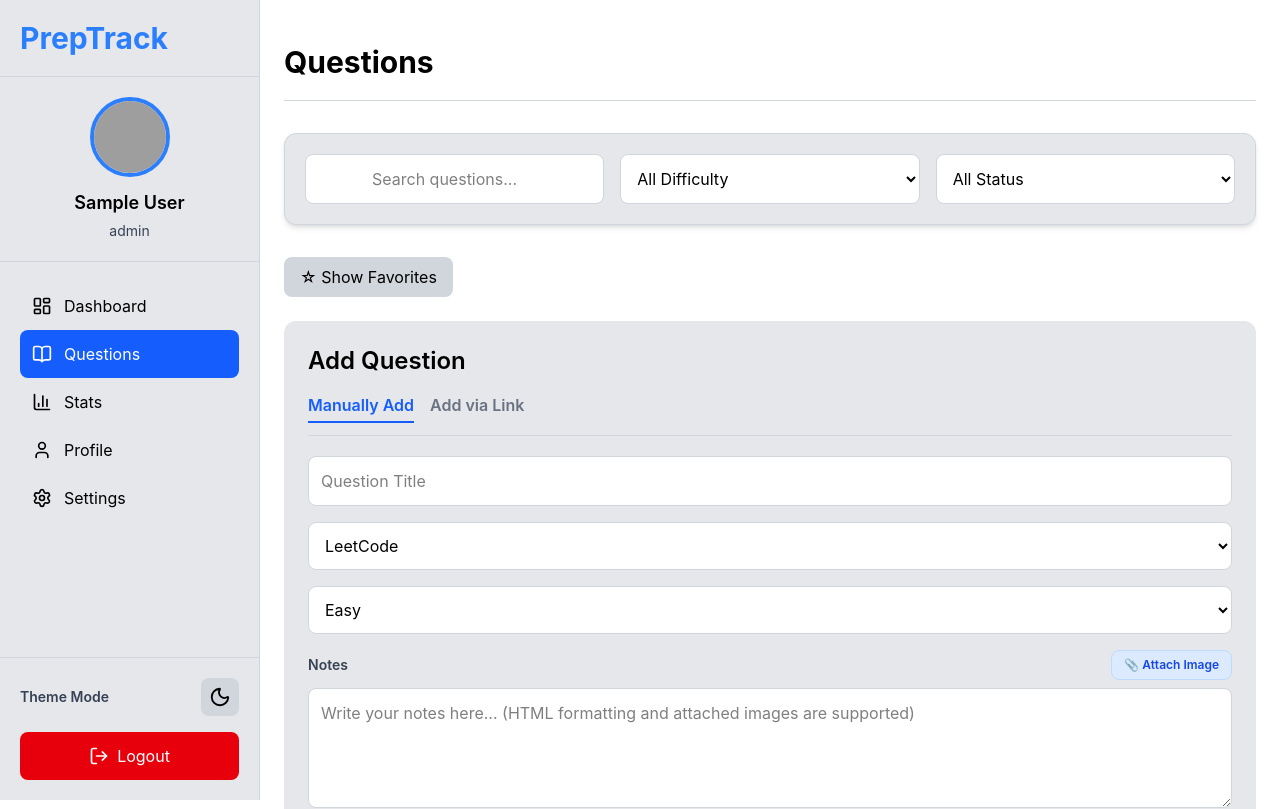
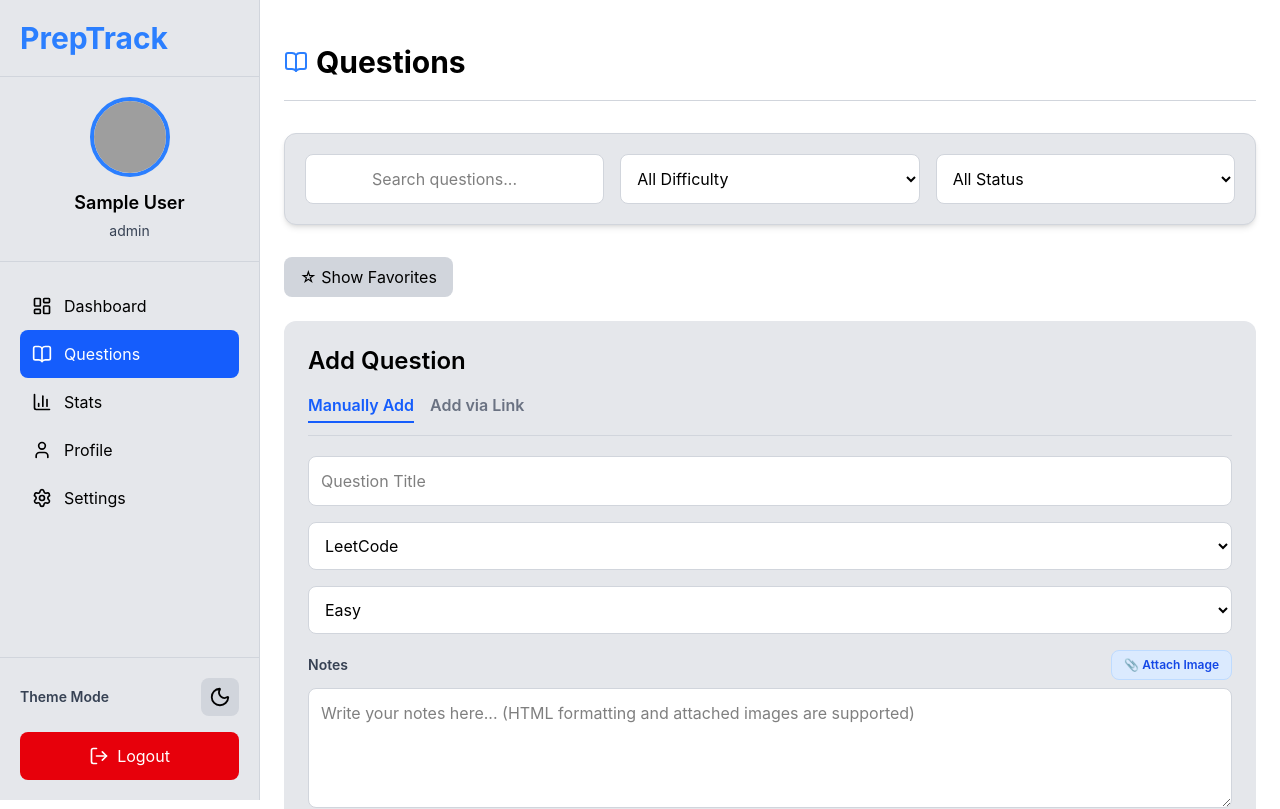
Before and after one commit to nitishkpathak/PrepTrack, a React (Vite) app in the folder client/: page /questions in a window 1280 px wide. Shown: the top 809 px of the page. Built offline with nearby package versions, Linux system fonts and the light colour scheme; no server answers; sample sign-in values are in the browser's storage; grey boxes are pictures that could not be loaded.

Commit message:
design: add lucide-react icons in the headers of Dashboard, Questions, and Stats pages

```diff
--- a/client/src/pages/Dashboard.jsx
+++ b/client/src/pages/Dashboard.jsx
@@ -1,6 +1,6 @@
 import {useEffect, useState, useMemo} from "react";
 import {useNavigate,} from "react-router-dom";
-import {Menu,} from "lucide-react";
+import {Menu, LayoutDashboard} from "lucide-react";
 import toast from "react-hot-toast";
 
 import Sidebar from "../components/Sidebar";
@@ -591,8 +591,12 @@ const handleFavorite =
 
                   text-black
                   dark:text-white
+                  flex
+                  items-center
+                  gap-2
                 "
               >
+                <LayoutDashboard size={24} className="text-blue-500" />
                 PrepTrack Dashboard
               </h1>
 
--- a/client/src/pages/Questions.jsx
+++ b/client/src/pages/Questions.jsx
@@ -1,5 +1,5 @@
 import { useEffect, useState, useMemo } from "react";
-import { Menu } from "lucide-react";
+import { Menu, BookOpen } from "lucide-react";
 import toast from "react-hot-toast";
 
 import Sidebar from "../components/Sidebar";
@@ -374,8 +374,12 @@ function Questions() {
                 font-bold
                 text-black
                 dark:text-white
+                flex
+                items-center
+                gap-2
               "
             >
+              <BookOpen size={24} className="text-blue-500" />
               Questions
             </h1>
           </div>
--- a/client/src/pages/Stats.jsx
+++ b/client/src/pages/Stats.jsx
@@ -1,5 +1,5 @@
 import { useEffect, useState } from "react";
-import { Menu } from "lucide-react";
+import { Menu, BarChart3 } from "lucide-react";
 
 import Sidebar from "../components/Sidebar";
 import StatsCards from "../components/StatsCards";
@@ -134,11 +134,13 @@ function Stats() {
 
                   text-black
                   dark:text-white
+                  flex
+                  items-center
+                  gap-2
                 "
               >
-
+                <BarChart3 size={24} className="text-blue-500" />
                 Stats
-
               </h1>
 
             </div>
```
